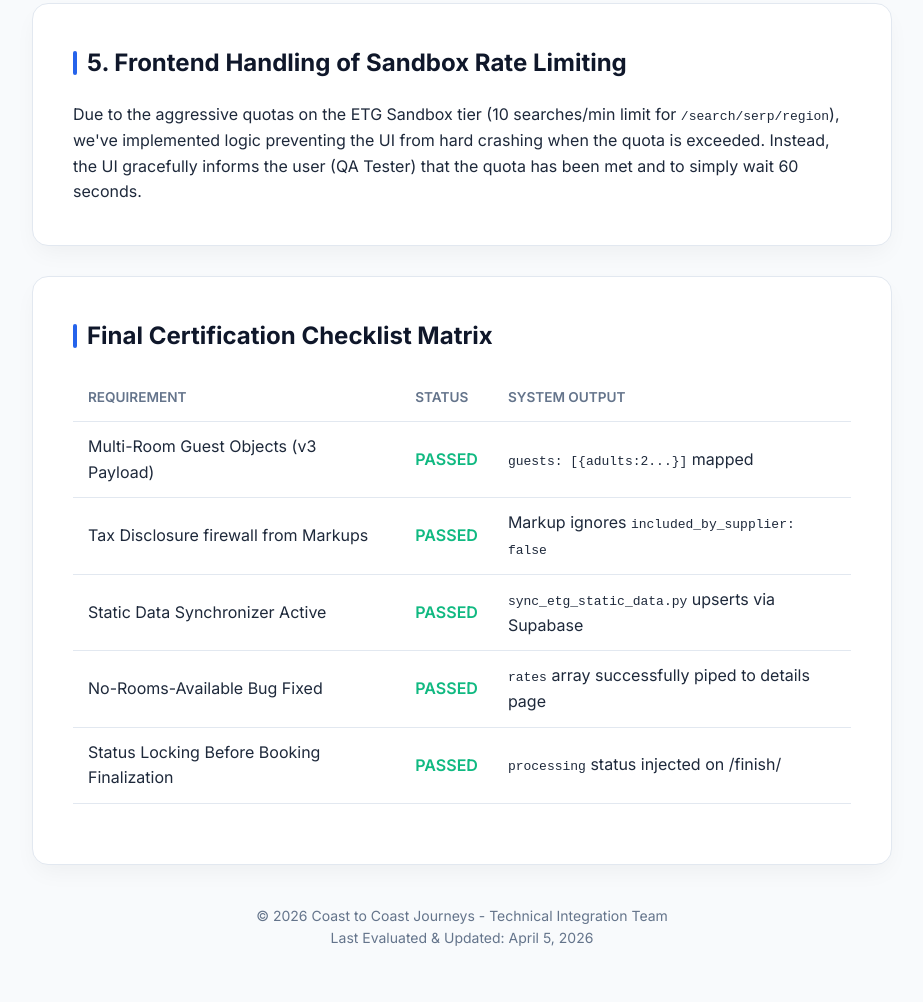
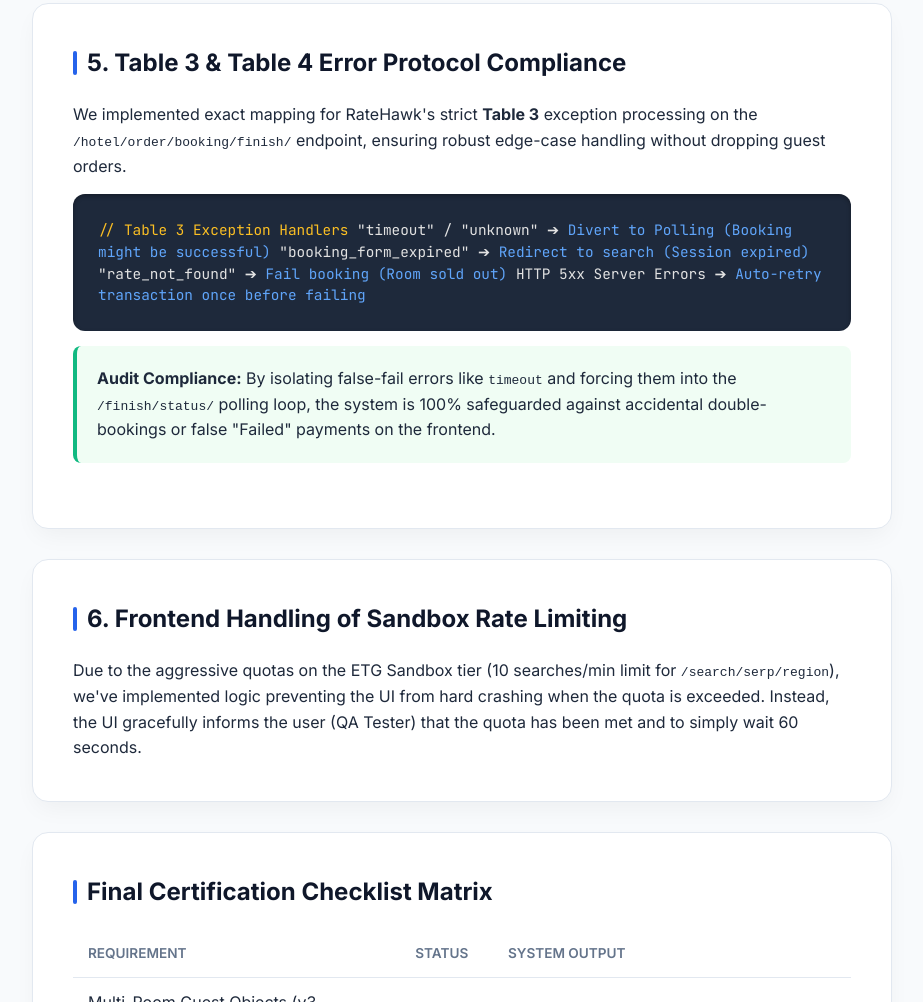
Before and after one commit to Khushiiiii22/coast_to_coast_journeys, a plain HTML site: page docs/ETG_4th_Update_Fix_Report.html in a window 1280 px wide. Shown: the part 2205-3207 px from the top of the page, without its empty margins (178-1101 px from the left). Drawn offline with Linux system fonts and the light colour scheme.

Commit message:
docs: Add explicit Table 3 & 4 error handling section to certification report

```diff
--- a/docs/ETG_4th_Update_Fix_Report.html
+++ b/docs/ETG_4th_Update_Fix_Report.html
@@ -235,7 +235,23 @@
         </div>
 
         <div class="card">
-            <h2>5. Frontend Handling of Sandbox Rate Limiting</h2>
+            <h2>5. Table 3 & Table 4 Error Protocol Compliance</h2>
+            <p>We implemented exact mapping for RateHawk's strict <strong>Table 3</strong> exception processing on the <code>/hotel/order/booking/finish/</code> endpoint, ensuring robust edge-case handling without dropping guest orders.</p>
+
+            <div class="code-block">
+<span class="log-warn">// Table 3 Exception Handlers</span>
+"timeout" / "unknown"    ➔ <span class="log-info">Divert to Polling (Booking might be successful)</span>
+"booking_form_expired"   ➔ <span class="log-info">Redirect to search (Session expired)</span>
+"rate_not_found"         ➔ <span class="log-info">Fail booking (Room sold out)</span>
+HTTP 5xx Server Errors   ➔ <span class="log-info">Auto-retry transaction once before failing</span>
+</div>
+            <div class="solution-box" style="margin-top: 15px;">
+                <strong>Audit Compliance:</strong> By isolating false-fail errors like <code>timeout</code> and forcing them into the <code>/finish/status/</code> polling loop, the system is 100% safeguarded against accidental double-bookings or false "Failed" payments on the frontend.
+            </div>
+        </div>
+
+        <div class="card">
+            <h2>6. Frontend Handling of Sandbox Rate Limiting</h2>
             <p>Due to the aggressive quotas on the ETG Sandbox tier (10 searches/min limit for <code>/search/serp/region</code>), we've implemented logic preventing the UI from hard crashing when the quota is exceeded. Instead, the UI gracefully informs the user (QA Tester) that the quota has been met and to simply wait 60 seconds.</p>
         </div>
 
```
